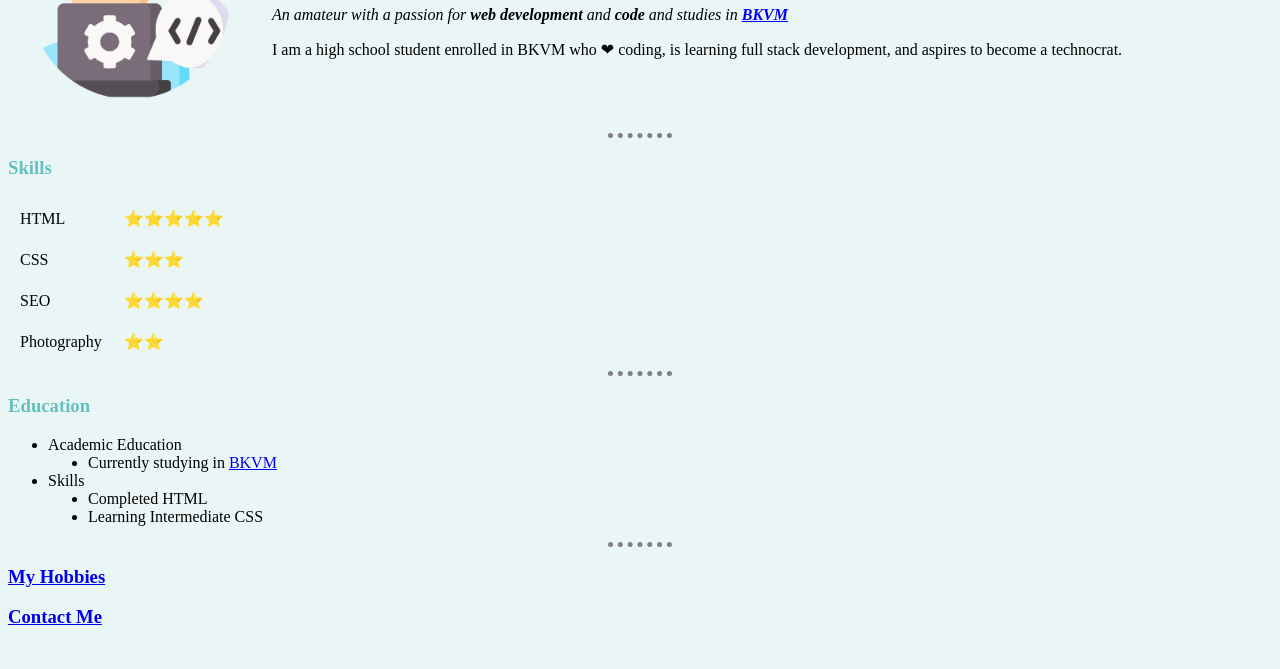
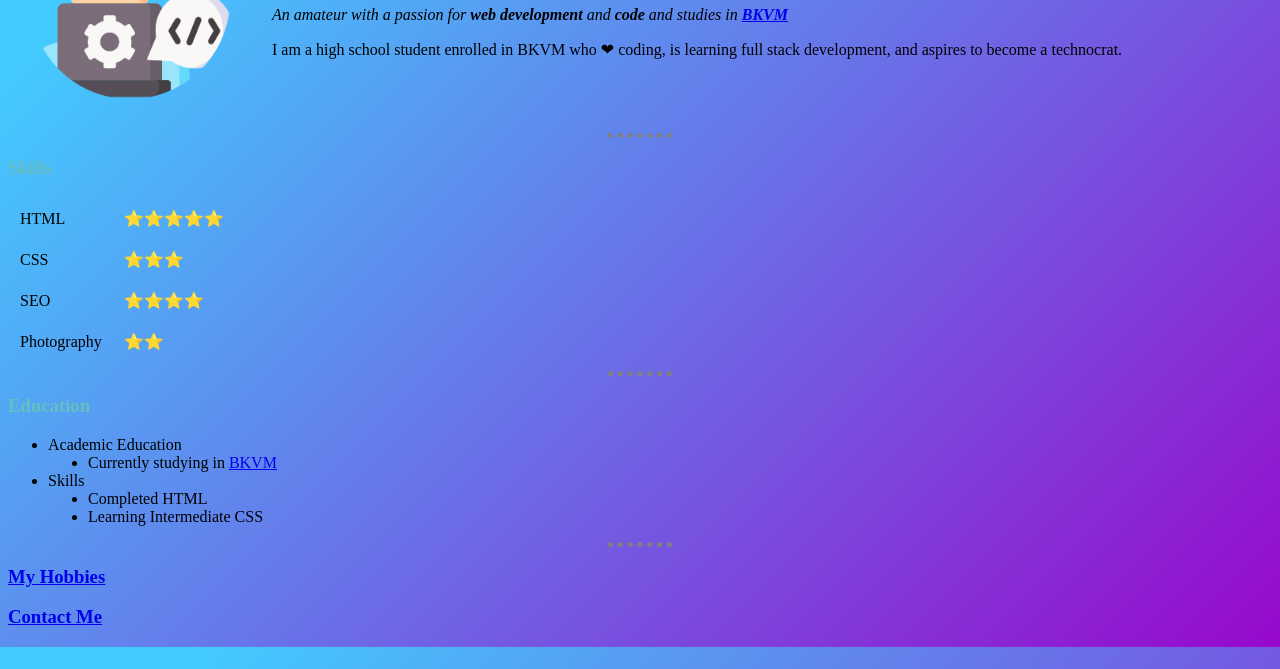
Before and after one commit to WebDeveloperBegineer/cv, a plain HTML site: page index.html in a window 1280 px wide. Shown: the part 131-800 px from the top of the page. Drawn offline with Linux system fonts and the light colour scheme.

Commit message:
Update styles.css

```diff
--- a/css/styles.css
+++ b/css/styles.css
@@ -6,7 +6,7 @@ hr {
   border-color: grey;
 }
 body {
-  background-color: #eaf6f6;
+background-image: linear-gradient(135deg, #43CBFF 10%, #9708CC 100%);
 }
 
 h1,
```
